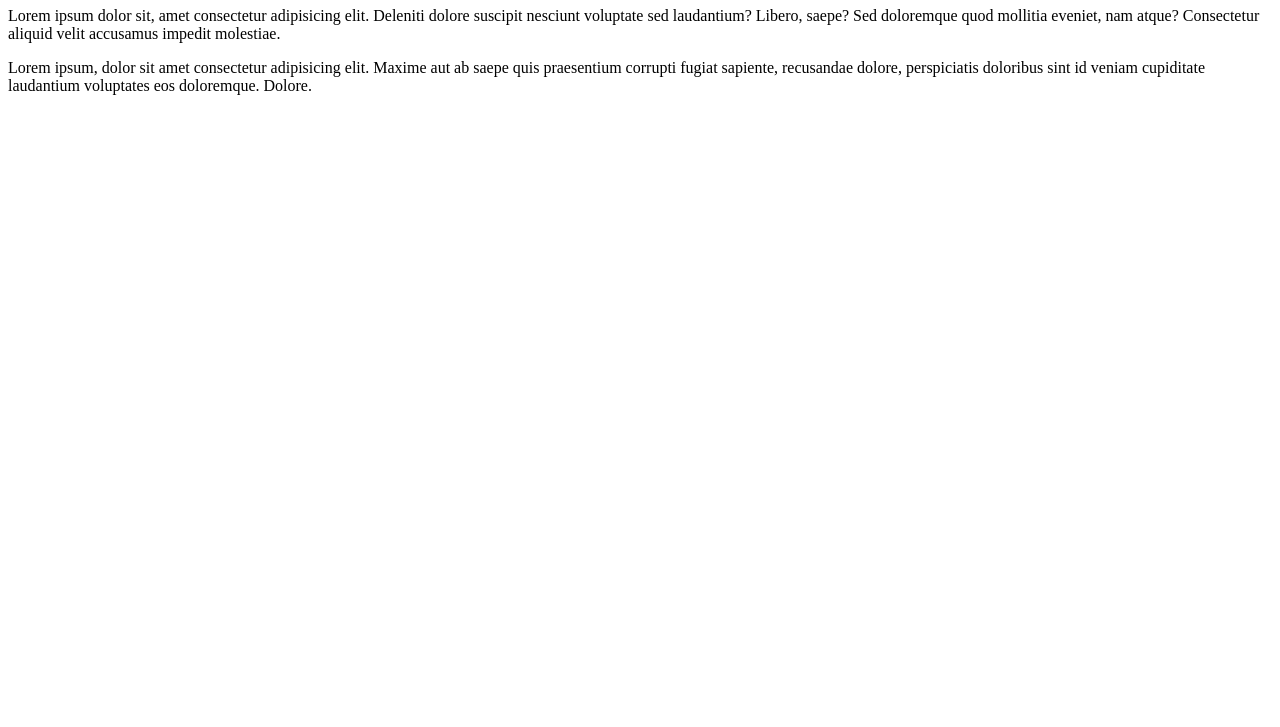
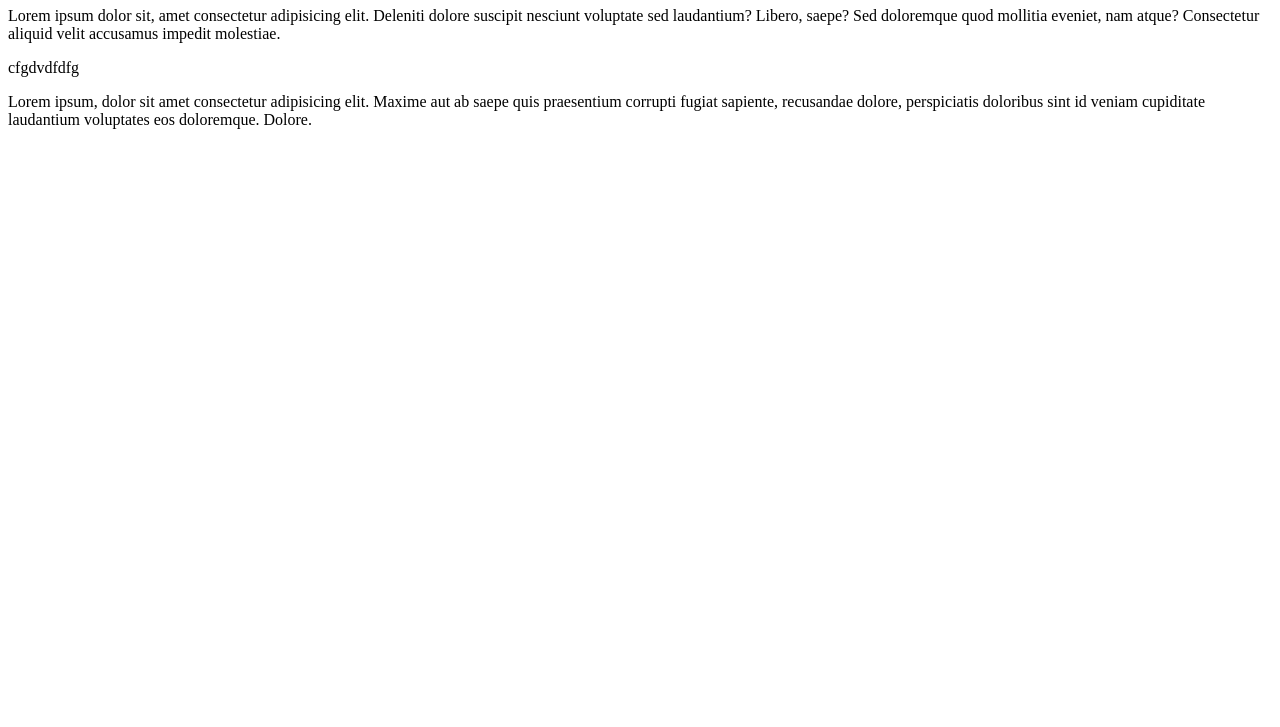
Before and after one commit to EdersonPalma/Ola-Mundo, a plain HTML site: page site-exemplo/index.html in a window 1280 px wide. Shown: the part 73-800 px from the top of the page. Drawn offline with Linux system fonts and the light colour scheme.

Commit message:
Update index.html

```diff
--- a/site-exemplo/index.html
+++ b/site-exemplo/index.html
@@ -8,6 +8,7 @@
 <body>
     <h1>Ola, mundo!</h1>
     <p>Lorem ipsum dolor sit, amet consectetur adipisicing elit. Deleniti dolore suscipit nesciunt voluptate sed laudantium? Libero, saepe? Sed doloremque quod mollitia eveniet, nam atque? Consectetur aliquid velit accusamus impedit molestiae.</p>
+    cfgdvdfdfg
     <p>Lorem ipsum, dolor sit amet consectetur adipisicing elit. Maxime aut ab saepe quis praesentium corrupti fugiat sapiente, recusandae dolore, perspiciatis doloribus sint id veniam cupiditate laudantium voluptates eos doloremque. Dolore.</p>
 </body>
 </html>
```
